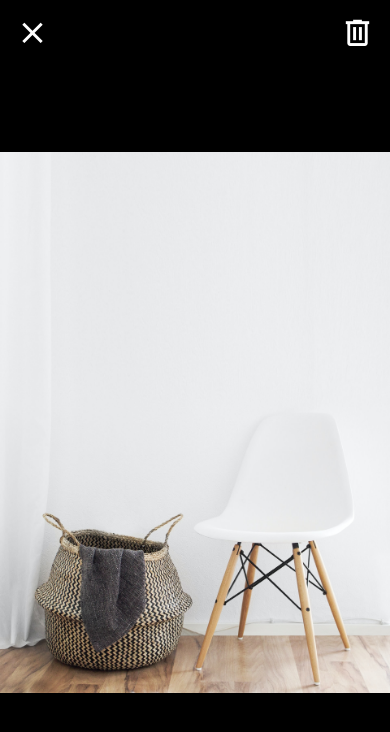
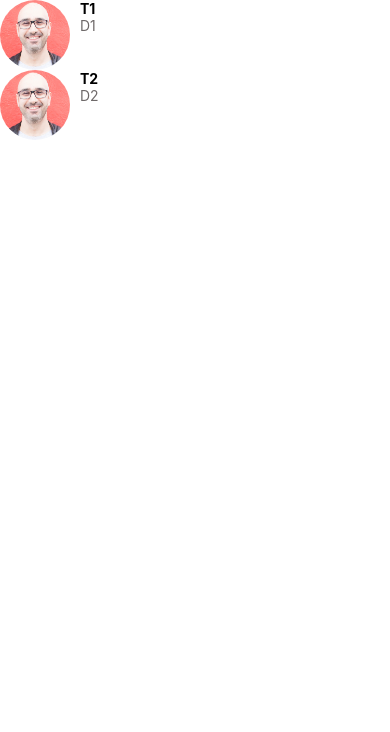
Before and after one commit to RicardoMorato/DoneWithIt, a React Native app: screen / in a window 390 px wide. Shown: the top 732 px of the page. Built offline with nearby package versions, Linux system fonts and the light colour scheme.

Commit message:
main(MessagesScreen): Created screen && Created Screen component.

```diff
--- a/App.js
+++ b/App.js
@@ -5,9 +5,10 @@ import ViewImageScreen from './src/screens/ViewImageScreen/ViewImageScreen';
 import { View } from 'react-native';
 import { Card } from './src/components/Card';
 import { ListingDetailsScreen } from './src/screens/ListingDetailsScreen';
+import { MessagesScreen } from './src/screens/MessagesScreen';
 
 export default function App() {
   return (
-    <ViewImageScreen />
+    <MessagesScreen />
   );
 }
--- a/package.json
+++ b/package.json
@@ -10,6 +10,7 @@
   "dependencies": {
     "@react-native-community/hooks": "^2.6.0",
     "expo": "~38.0.8",
+    "expo-constants": "^9.1.1",
     "expo-status-bar": "^1.0.2",
     "react": "~16.11.0",
     "react-dom": "~16.11.0",
--- /dev/null
+++ b/src/components/Screen/Screen.js
@@ -0,0 +1,12 @@
+import React from 'react';
+import { SafeAreaView } from 'react-native';
+
+import styles from './styles';
+
+export default function Screen({ children }) {
+  return (
+    <SafeAreaView style={styles.screen}>
+      {children}
+    </SafeAreaView>
+  );
+}
--- /dev/null
+++ b/src/components/Screen/index.js
@@ -0,0 +1 @@
+export {default as Screen} from './Screen';
--- /dev/null
+++ b/src/components/Screen/styles.js
@@ -0,0 +1,10 @@
+import { StyleSheet } from 'react-native';
+import Constants from 'expo-constants';
+
+const styles = StyleSheet.create({
+  screen: {
+    paddingTop: Constants.statusBarHeight
+  },
+});
+
+export default styles;
--- /dev/null
+++ b/src/screens/MessagesScreen/MessagesScreen.js
@@ -0,0 +1,40 @@
+import React from 'react';
+import { FlatList } from 'react-native';
+
+import styles from './styles';
+import { ListItem } from '../../components/ListItem';
+import { Screen } from '../../components/Screen';
+
+// Fictional static data
+const messages = [
+  {
+    id: 1,
+    title: 'T1',
+    description: 'D1',
+    image: require('../../assets/mosh.jpg'),
+  },
+  {
+    id: 2,
+    title: 'T2',
+    description: 'D2',
+    image: require('../../assets/mosh.jpg'),
+  },
+];
+
+export default function MessagesScreen() {
+  return (
+    <Screen>
+      <FlatList
+        data={messages}
+        keyExtractor={({ id }) => id.toString()}
+        renderItem={({ item }) =>
+          <ListItem
+            title={item.title}
+            subTitle={item.description}
+            image={item.image}
+          />
+        }
+      />
+    </Screen>
+  );
+}
--- /dev/null
+++ b/src/screens/MessagesScreen/index.js
@@ -0,0 +1 @@
+export {default as MessagesScreen} from './MessagesScreen';
--- /dev/null
+++ b/src/screens/MessagesScreen/styles.js
@@ -0,0 +1,5 @@
+import { StyleSheet } from 'react-native';
+
+const styles = StyleSheet.create({});
+
+export default styles;
```
Also changed, not shown: 1 other file (tests, documents, lock files or other folders).
